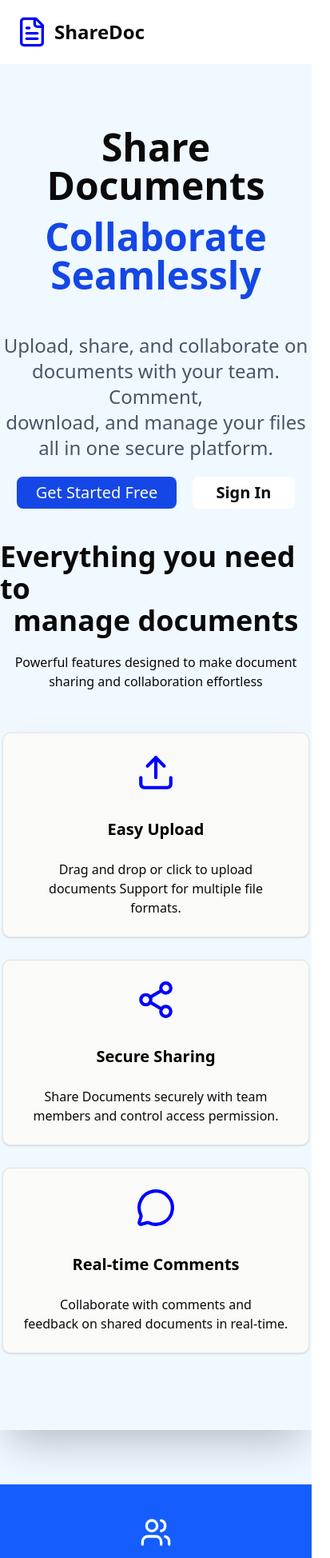
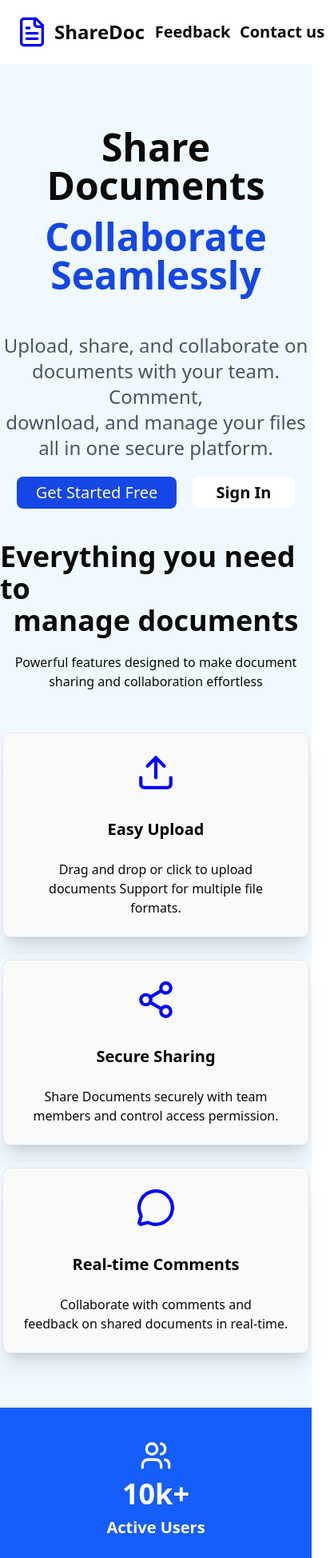
Before and after one commit to Pallab-Ghosh/File_Sharing_Applicationa, a Next.js app in the folder Frontend/my-app/: page / in a window 390 px wide. Shown: the top 1948 px of the page at 80% size, 413 px wide, since content can reach past the window. Built offline with nearby package versions, Linux system fonts and the light colour scheme.

Commit message:
Modify Changes of Stylings Add more button for Feedback and Contact-Us

```diff
--- a/Frontend/my-app/app/(Landing)/page.jsx
+++ b/Frontend/my-app/app/(Landing)/page.jsx
@@ -1,19 +1,22 @@
-
-
 import { FileText } from 'lucide-react'
 import Content from '../components/Content'
-
+import FeedbackandContact from '../components/FeedbackandContact'
 
 const FrontPage = () => {
   return (
-       <div>
-        <div className='flex gap-2 content-center ml-5 mt-5'>
-         <div> <FileText color='blue' size={40}/></div>
+    <div>
+      <div className='flex sm:justify-between sm:items-center'>
+        <div className='flex gap-2 item-center ml-5 mt-5'>
+          <div>
+            <FileText color='blue' size={40} />
+          </div>
           <p className='text-2xl font-bold items-center flex'>ShareDoc</p>
         </div>
-         <Content/>
+        <FeedbackandContact />
+      </div>
 
-       </div>
+      <Content />
+    </div>
   )
 }
 
--- a/Frontend/my-app/app/components/CardDetails.jsx
+++ b/Frontend/my-app/app/components/CardDetails.jsx
@@ -1,10 +1,10 @@
-import CardTab from "./CardTab"
-import MoreContent from "./MoreContent"
-import UserStatus from "./UserStatus"
+import CardTab from './CardTab';
+import MoreContent from './MoreContent';
+import UserStatus from './UserStatus';
 
 const CardDetails = () => {
   return (
-    <div className="mt-10 flex just flex-col gap-5 sm:mt-40 w-screen">
+    <div className="mt-10 flex flex-col gap-5 sm:mt-40">
       <div className="flex flex-col justify-center items-center font-bold sm:flex-row sm:gap-1 sm:text-xl">
         <p className="text-4xl">Everything you need to </p>
         <p className="text-4xl">manage documents</p>
@@ -14,11 +14,11 @@ const CardDetails = () => {
         <p className="text-center">sharing and collaboration effortless</p>
       </div>
 
-        <CardTab/>
-       <UserStatus/>
-       <MoreContent/>
+      <CardTab />
+      <UserStatus />
+      <MoreContent />
     </div>
   )
 }
 
-export default CardDetails
+export default CardDetails
--- a/Frontend/my-app/app/components/CardTab.jsx
+++ b/Frontend/my-app/app/components/CardTab.jsx
@@ -4,10 +4,10 @@ import { MessageCircle, Share2, Upload } from "lucide-react"
 
 const CardTab = () => {
   return (
-     <div className="w-screen flex flex-col items-center gap-7 sm:gap-16 sm:flex-row sm:justify-center mx-auto shadow-2xl pb-24">
-      <Card className=" bg-stone-50 w-96 sm:w-sm  rounded-lg">
+    <div className="flex flex-col items-center gap-7 sm:gap-16 sm:flex-row sm:justify-center mx-auto">
+      <Card className=" bg-stone-50 w-96 sm:w-sm rounded-lg shadow-xl">
         <CardDescription className="flex justify-center flex-col items-center gap-8 text-xl font-bold text-black">
-                <Upload size={50} color="blue"/>
+          <Upload size={50} color="blue" />
           <p className="sm:text-2xl">Easy Upload</p>
         </CardDescription>
 
@@ -19,24 +19,24 @@ const CardTab = () => {
         </CardFooter>
       </Card>
 
-          <Card className=" bg-stone-50 w-96 sm:w-sm rounded-lg">
+      <Card className=" bg-stone-50 w-96 sm:w-sm rounded-lg shadow-xl">
         <CardDescription className="flex justify-center flex-col items-center gap-8 text-xl font-bold text-black">
-                <Share2 size={50} color="blue"/>
+          <Share2 size={50} color="blue" />
           <p className="sm:text-2xl">Secure Sharing</p>
         </CardDescription>
         <CardFooter className="flex flex-col sm:text-xl text-center">
-              <p>Share Documents securely with team <br/>
+          <p>Share Documents securely with team <br />
             members and control access permission.</p>
         </CardFooter>
       </Card>
 
-          <Card className=" bg-stone-50 w-96 sm:w-sm  rounded-lg">
+      <Card className=" bg-stone-50 w-96 sm:w-sm  rounded-lg shadow-xl">
         <CardDescription className="flex justify-center flex-col items-center gap-8 text-xl font-bold text-black">
-                <MessageCircle size={50} color="blue"/>
+          <MessageCircle size={50} color="blue" />
           <p className="sm:text-2xl">Real-time Comments</p>
         </CardDescription>
         <CardFooter className="flex flex-col sm:text-xl text-center">
-              <p>Collaborate with comments and <br/> feedback
+          <p>Collaborate with comments and <br /> feedback
             on shared documents in real-time.</p>
         </CardFooter>
       </Card>
@@ -44,4 +44,4 @@ const CardTab = () => {
   )
 }
 
-export default CardTab
+export default CardTab
--- a/Frontend/my-app/app/components/Content.jsx
+++ b/Frontend/my-app/app/components/Content.jsx
@@ -4,7 +4,7 @@ import CardDetails from "./CardDetails"
 
 const Content = () => {
    return (
-       <div className='flex justify-center items-center bg-sky-50 mt-5  flex-col'>
+      <div className='flex justify-center items-center bg-sky-50 mt-5 flex-col'>
          <div className='flex flex-col justify-center gap-4 mt-20 sm:mt-36 '>
             <p className='text-5xl sm:text-7xl text-center font-bold'>Share Documents</p>
             <p className='text-5xl sm:text-7xl text-center text-blue-700  font-bold'>Collaborate Seamlessly</p>
@@ -22,10 +22,10 @@ const Content = () => {
             </Link>
          </div>
          <div>
-              <CardDetails/>
+            <CardDetails />
          </div>
       </div>
    )
 }
 
-export default Content
+export default Content
--- /dev/null
+++ b/Frontend/my-app/app/components/FeedbackandContact.jsx
@@ -0,0 +1,18 @@
+import Link from "next/link"
+
+const FeedbackandContact = () => {
+  return (
+
+         <div className="flex mt-5 sm:gap-3 p-1 justify-between sm:mr-5">
+               <Link href={'/SignUp'}>
+                  <div className='bg-white flex text-shadow-black font-semibold w-28 sm:w-32 sm:text-xl sm:h-14 justify-center h-8 items-center text-xl rounded-md hover:bg-blue-100 '> Feedback</div>
+               </Link>
+               <Link href={'/SignIn'}>
+                   <div className='bg-white hover:bg-blue-100  sm:w-32 sm:h-14 sm:text-xl  flex text-shadow-black  w-28 justify-center h-8 items-center text-xl rounded-md font-semibold'> Contact us</div>
+               </Link>
+            </div>
+
+  )
+}
+
+export default FeedbackandContact
--- a/Frontend/my-app/app/components/MoreContent.jsx
+++ b/Frontend/my-app/app/components/MoreContent.jsx
@@ -2,10 +2,10 @@ import HomeBtn from "./HomeBtn"
 
 const MoreContent = () => {
   return (
-    <div className="w-screen h-80 text-center">
-       <p className="font-bold text-3xl sm:text-4xl mt-16">Ready to start sharing?</p>
-       <p className="text-lg sm:text-xl mt-6">Join thousands of teams who trust ShareDoc for their document collaboration needs.</p>
-        <HomeBtn/>
+    <div className=" h-80 text-center">
+      <p className="font-bold text-3xl sm:text-4xl mt-16">Ready to start sharing?</p>
+      <p className="text-lg sm:text-xl mt-6">Join thousands of teams who trust ShareDoc for their document collaboration needs.</p>
+      <HomeBtn />
     </div>
   )
 }
--- a/Frontend/my-app/app/components/UserStatus.jsx
+++ b/Frontend/my-app/app/components/UserStatus.jsx
@@ -2,9 +2,9 @@ import { FileText, Shield, Users } from "lucide-react"
 
 const UserStatus = () => {
   return (
-    <div className="flex flex-col sm:flex-row bg-blue-600 sm:justify-center items-center sm:gap-96 gap-7 sm:h-80 mt-12">
+    <div className="w-screen flex flex-col sm:flex-row bg-blue-600 sm:justify-center items-center sm:gap-96 gap-7 sm:h-80 mt-12">
       <div className="flex flex-col gap-2  text-white font-bold justify-center items-center mt-10 sm:mt-0">
-          <Users size={40} color="white"/>
+        <Users size={40} color="white" />
         <p className="text-4xl">10k+</p>
         <p className="font-semibold text-xl">Active Users</p>
       </div>
@@ -15,7 +15,7 @@ const UserStatus = () => {
         <p className="font-semibold text-xl">Documents Shared</p>
       </div>
       <div className="flex flex-col gap-2  text-white font-bold justify-center items-center mb-10 sm:mb-0">
-            <Shield size={40} color="white"/>
+        <Shield size={40} color="white" />
         <p className="text-4xl">99.9%</p>
         <p className="font-semibold text-xl">Uptime</p>
       </div>
--- a/Frontend/my-app/app/layout.js
+++ b/Frontend/my-app/app/layout.js
@@ -6,7 +6,7 @@ import "./globals.css";
 export default function RootLayout({ children }) {
   return (
     <html lang="en">
-      <body >
+      <body style={{ margin: 0, padding: 0, boxSizing: 'border-box', overflowX: 'hidden' }}>
         {children}
       </body>
     </html>
```
Lines whose indentation alone changed are shown as unchanged.
